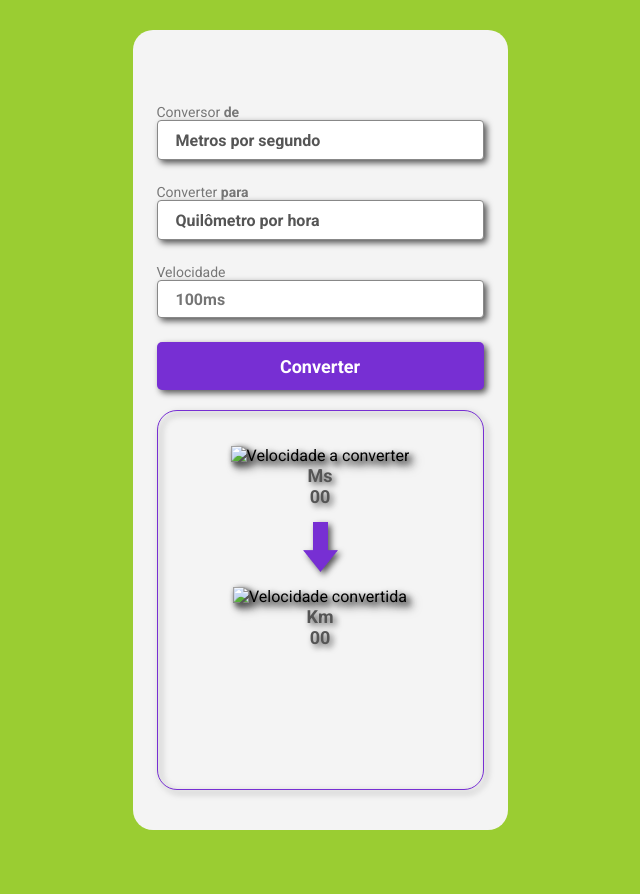
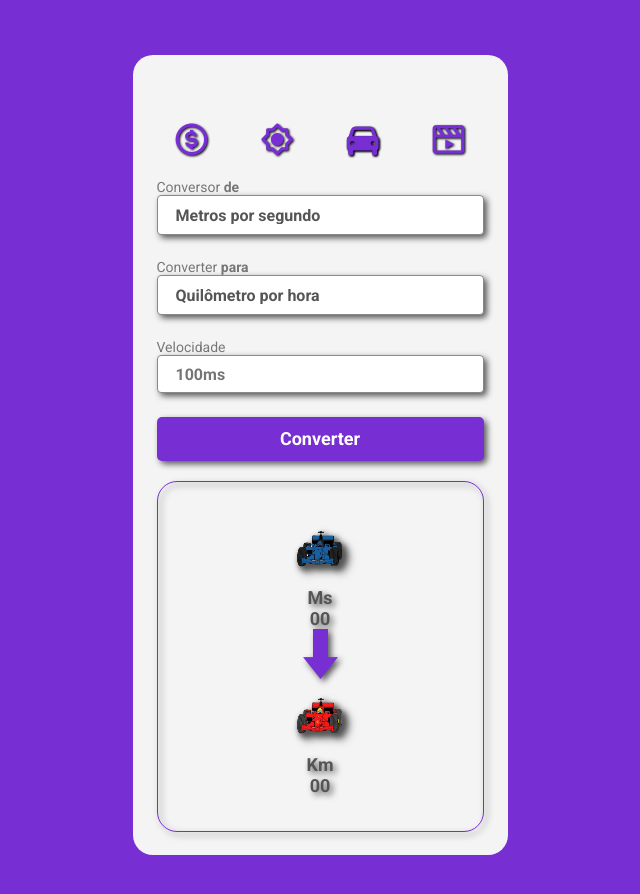
Before and after one commit to JacksonRMS/Conversores, a plain HTML site: page velocidade.html in a window 1280 px wide. Shown: the whole page, without its empty margins (320-960 px from the left). Before the commit the page ends 830 px from the top, so only its background shows below. Drawn offline with nearby package versions, Linux system fonts and the light colour scheme.

Commit message:
Verificando a responssividade do projeto

```diff
--- a/scripts.js
+++ b/scripts.js
@@ -23,13 +23,13 @@ function trocaDeSeletor() {
     if (seletor.value == 'dolar'){
         nomeDaMoeda.innerHTML = "Dolar"
     imagem.src = "./assets/dolar.png"
-    fundo.style.backgroundColor = "#857744"
+    // fundo.style.backgroundColor = "#857744"
     }
 
     if (seletor.value == 'euro'){
         nomeDaMoeda.innerHTML = "Euro"
     imagem.src = "./assets/euro.png"
-    fundo.style.backgroundColor = "#852394"
+    // fundo.style.backgroundColor = "#852394"
 }
 
 conversorDeValores()
--- a/style.css
+++ b/style.css
@@ -7,21 +7,36 @@
 }
 
 body {
-    background-color: yellowgreen;
+    background-color: #772FD3;
 }
 
+.nav{
+    padding-top: 0;
+}
 
+main {
+    width: 375px;
+    height: 800px;
+    border-radius: 20px;
+    margin: auto;
+    padding: 44px 24px 23px;
+    display: flex;
+    margin-top: 55px;
+    margin-bottom: 55px;
+    flex-direction: column;
+    background: #F4F4F4;
+}
 
 ul {
     display: flex;
-  justify-content:space-between;
+    justify-content: space-between;
 }
 
 li {
     list-style-type: none;
 }
 
- a {
+a {
 
     height: 80px;
     width: 70px;
@@ -44,29 +59,21 @@ i {
     transition-delay: 0.5;
 }
 
-.click{
+.click {
     opacity: 0;
 }
 
-.click:hover{
+.click:hover {
     opacity: 1;
-    /* transition: ease-in; */
+    font-size: 42px;
+    transition: all 0.6s ease-in-out;
 }
 
 .nav ul li.listaAtiva a i {
     opacity: 1;
 }
 
-main {
-    width: 375px;
-    height: 800px;
-    border-radius: 20px;
-    margin: 0 auto;
-    padding: 44px 24px 23px;
-    display: flex;
-    flex-direction: column;
-    background: #F4F4F4;
-}
+
 
 label {
     color: #777777;
@@ -116,13 +123,18 @@ button {
     filter: drop-shadow(3px 3px 3px #555);
 }
 
-button:hover{
+button:hover {
     opacity: 0.9;
 }
 
-button:active{
+button:active {
     opacity: 0.8;
 }
+
+/* img{
+    width: 55px;
+    height: 55px;
+} */
 
 .bandeiras {
     Width: 327px;
@@ -135,18 +147,21 @@ button:active{
 }
 
 section {
-    padding: 20px;
+    padding: 30px 20px 20px 20px;
 }
 
-div {
+/* div {
     padding: 15px;
-}
+} */
 
-.bandeirola{
+.bandeirola {
+    margin: 10px;
+    width: 55px;
+    height: 55px;
     filter: drop-shadow(3px 3px 3px #555);
 }
 
-p{
+p {
     font-size: 18px;
     font-weight: 700;
     color: #555;
--- a/temperatuas.css
+++ /dev/null
@@ -1,125 +0,0 @@
-* {
-    margin: 0;
-    padding: 0;
-    box-sizing: border-box;
-    font-family: "Roboto", sans-serif;
-    outline: none;
-}
-
-body {
-    background-color: yellowgreen;
-}
-
-.logo {
-    width: 300px;
-    display: block;
-    margin: 20px auto;
-    border-radius: 500px;
-}
-
-.medidas{
-    display:flex;
-    justify-content: center;
-    gap: 90px;
-}
-
-.medida{
-    width: 40px;
-    height: 40px;
-    margin-top: 0px;
-}
-
-main {
-    width: 375px;
-    height: 800px;
-    border-radius: 20px;
-    margin: 0 auto;
-    padding: 44px 24px 23px;
-    display: flex;
-    flex-direction: column;
-    background: #F4F4F4;
-}
-
-label {
-    color: #777777;
-    font-weight: 400;
-    font-size: 14px;
-}
-
-select {
-    background: #ffffff;
-    border: 1px solid #888888;
-    border-radius: 4px;
-    height: 40px;
-    width: 100%;
-    margin-bottom: 24px;
-    appearance: none;
-    padding-left: 18px;
-    font-weight: 700;
-    font-size: 16px;
-    color: #555;
-    filter: drop-shadow(3px 3px 3px #555);
-}
-
-input {
-    background: #ffffff;
-    border: 1px solid #888888;
-    border-radius: 4px;
-    height: 38px;
-    width: 100%;
-    margin-bottom: 24px;
-    appearance: none;
-    padding-left: 18px;
-    font-weight: 700;
-    font-size: 16px;
-    color: #555;
-    filter: drop-shadow(3px 3px 3px #555);
-}
-
-button {
-    Width: 327px;
-    Height: 48px;
-    border-radius: 5px;
-    background: #772FD3;
-    border: none;
-    color: #ffffff;
-    font-size: 18px;
-    font-weight: 700;
-    filter: drop-shadow(3px 3px 3px #555);
-}
-
-button:hover{
-    opacity: 0.9;
-}
-
-button:active{
-    opacity: 0.8;
-}
-
-.bandeiras {
-    Width: 327px;
-    Height: 380px;
-    border: 1px solid #772FD3;
-    margin-top: 20px;
-    border-radius: 20px;
-    text-align: center;
-    filter: drop-shadow(3px 3px 3px #555);
-}
-
-section {
-    padding: 20px;
-}
-
-div {
-    padding: 15px;
-}
-
-.bandeirola{
-    filter: drop-shadow(3px 3px 3px #555);
-}
-
-p{
-    font-size: 18px;
-    font-weight: 700;
-    color: #555;
-}
--- a/velocidade.html
+++ b/velocidade.html
@@ -9,19 +9,50 @@
         href="https://fonts.googleapis.com/css2?family=Roboto:ital,wght@0,100;0,300;0,400;0,500;0,700;0,900;1,100;1,300;1,400;1,500;1,700;1,900&display=swap"
         rel="stylesheet">
     <link rel="stylesheet" href="style.css">
-
+    <link href='https://unpkg.com/boxicons@2.1.1/css/boxicons.min.css' rel='stylesheet'>
 
     <title>velocidade</title>
 </head>
 
 <body id="fundo">
 
-    <div class="logos">
-    <!-- <img class="logo" src="assets/logo.gif" alt="">  -->
-    </div>
     <main>
 
-        <div class="paginas">
+        <div class="nav">
+            <ul>
+
+                <li>
+                    <a href="./index.html">
+                        <i class='bx bx-dollar-circle'></i>
+                        <i class='bx bxs-dollar-circle ativo'></i>
+                        <i class='bx bxs-dollar-circle bx-tada click' ></i>
+                    </a>
+                </li>
+
+                <li>
+                    <a href="./temperaturas.html">
+                        <i class='bx bx-brightness'></i>
+                        <i class='bx bxs-brightness  ativo'></i>
+                        <i class='bx bxs-brightness bx-tada click'></i>
+                    </a>
+                </li>
+
+                <li class="listaAtiva">
+                    <a href="#">
+                        <i class='bx bx-car'></i>
+                        <i class='bx bxs-car ativo'></i>
+                        <!-- <i class='bx bxs-car bx-tada click'></i> -->
+                    </a>
+                </li>
+
+                <li>
+                    <a href="#">
+                        <i class='bx bx-movie-play'></i>
+                        <i class='bx bxs-movie-play ativo'></i>
+                        <i class='bx bxs-movie-play bx-tada click'></i>
+                    </a>
+                </li>
+            </ul>
 
         </div>
 
@@ -45,14 +76,14 @@
 
         <label>
             Velocidade
-            <input id="valorAConverter" placeholder="100ms">
+            <input required id="valorAConverter" placeholder="100ms" type="number">
         </label>
 
         <button id="botao">Converter</button>
 
         <section class="bandeiras">
             <div>
-                <img class="bandeirola" src="" alt="Velocidade a converter">
+                <img class="bandeirola" src="./assets/f1 b.png" alt="Velocidade a converter">
                 <p>Ms</p>
                 <p id="valorParaConverter">00</p>
             </div>
@@ -60,7 +91,7 @@
             <img src="./assets/Vector.png" alt="">
 
             <div>
-                <img id="bandeira" class="bandeirola" src="" alt="Velocidade convertida">
+                <img id="bandeira" class="bandeirola" src="./assets/f1 r.png" alt="Velocidade convertida">
                 <p id="quilometro">Km</p>
                 <p id="valorConvertido">00</p>
             </div>
--- a/velocidade.js
+++ b/velocidade.js
@@ -1,3 +1,17 @@
+const navBar = document.querySelector('.nav')
+const listas = document.querySelectorAll('li')
+
+listas.forEach( (li, index) => {
+
+    li.addEventListener("click", e => {
+        navBar.querySelector(".listaAtiva").classList.remove("listaAtiva")
+        li.classList.add("listaAtiva")
+    })
+})
+
+
+
+
 const botaoConversor = document.querySelector("#botao")//Botão selecionado
 botaoConversor.addEventListener("click", conversorDeValores)//Quando o botão é clicado ele chama a função-
 //"conversorDeValores" e apresenta a menssagem
```
Also changed, not shown: index.html (+4 -4 lines), temperaturas.html (+47 -9 lines), temperaturas.js (+11 -0 lines), assets/TB.png (added), assets/TR.png (added), assets/f1 b.png (added), assets/f1 r.png (added).
